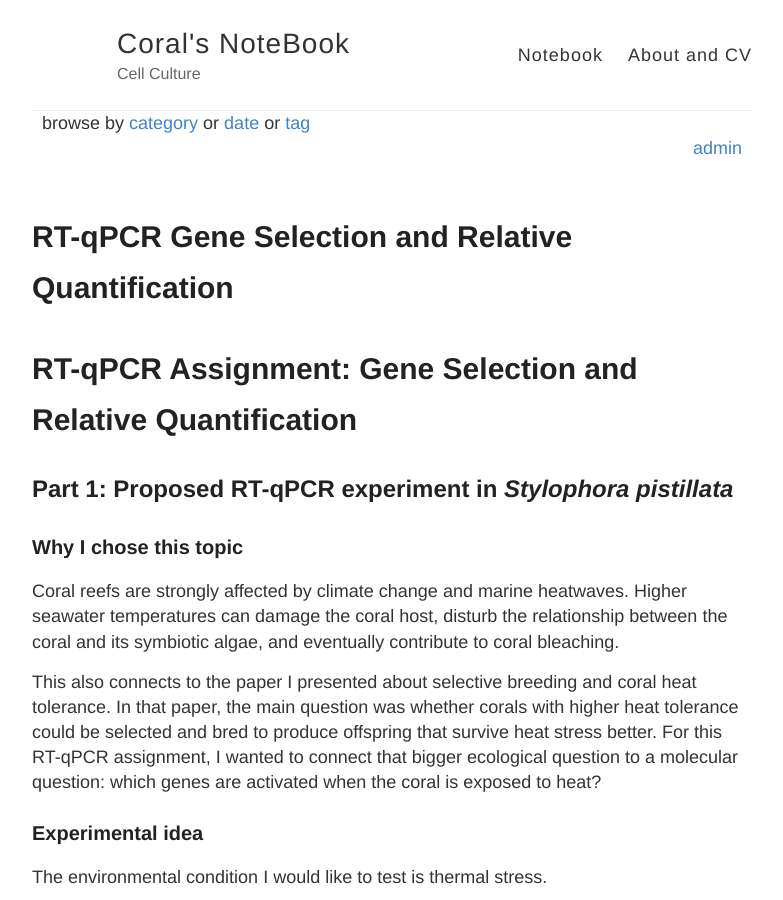
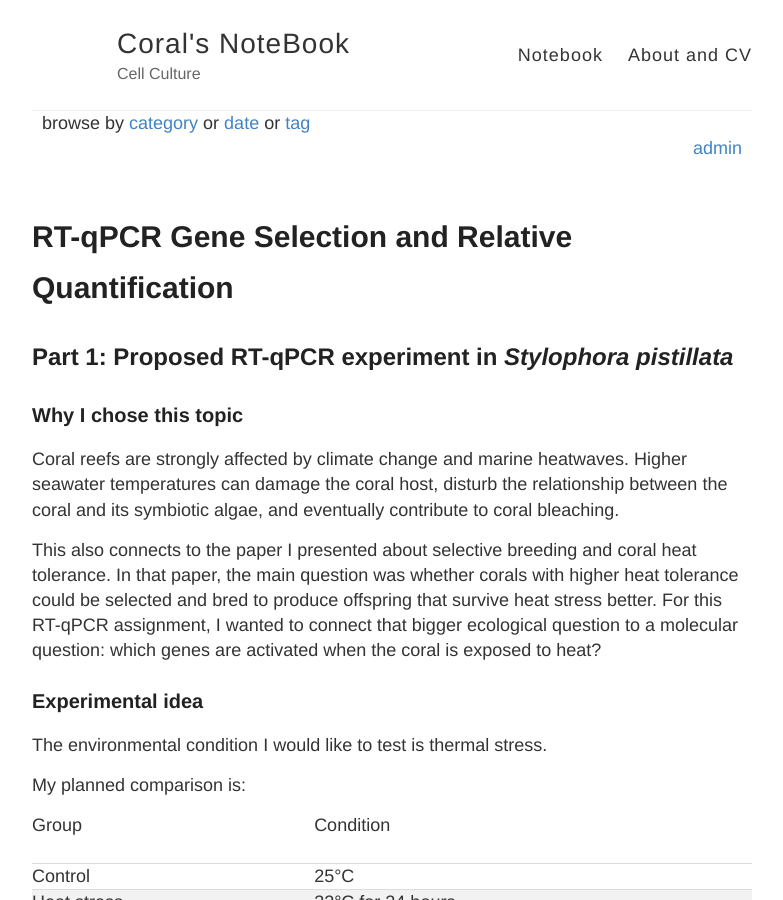
Before and after one commit to cori933/Corals-Lab-notebook, a Jekyll site: the page built from _posts/2026-06-26-RT-qPCR-Gene-Selection-and-Relative-Quantification.md, in a window 1280 px wide and 900 px high. Shown: the whole window, without its empty margins (248-1031 px from the left). Built offline with Jekyll 4.4.1, drawn with Linux system fonts in a browser that asks for light colours.

Commit message:
Update 2026-06-26-RT-qPCR-Gene-Selection-and-Relative-Quantification.md

```diff
--- a/_posts/2026-06-26-RT-qPCR-Gene-Selection-and-Relative-Quantification.md
+++ b/_posts/2026-06-26-RT-qPCR-Gene-Selection-and-Relative-Quantification.md
@@ -4,9 +4,6 @@ title: "RT-qPCR Gene Selection and Relative Quantification"
 date: 2026-06-26
 categories: [RT-qPCR, gene-expression, Stylophora-pistillata]
 ---
-
-# RT-qPCR Assignment: Gene Selection and Relative Quantification
-
 ## Part 1: Proposed RT-qPCR experiment in *Stylophora pistillata*
 
 ### Why I chose this topic
```
